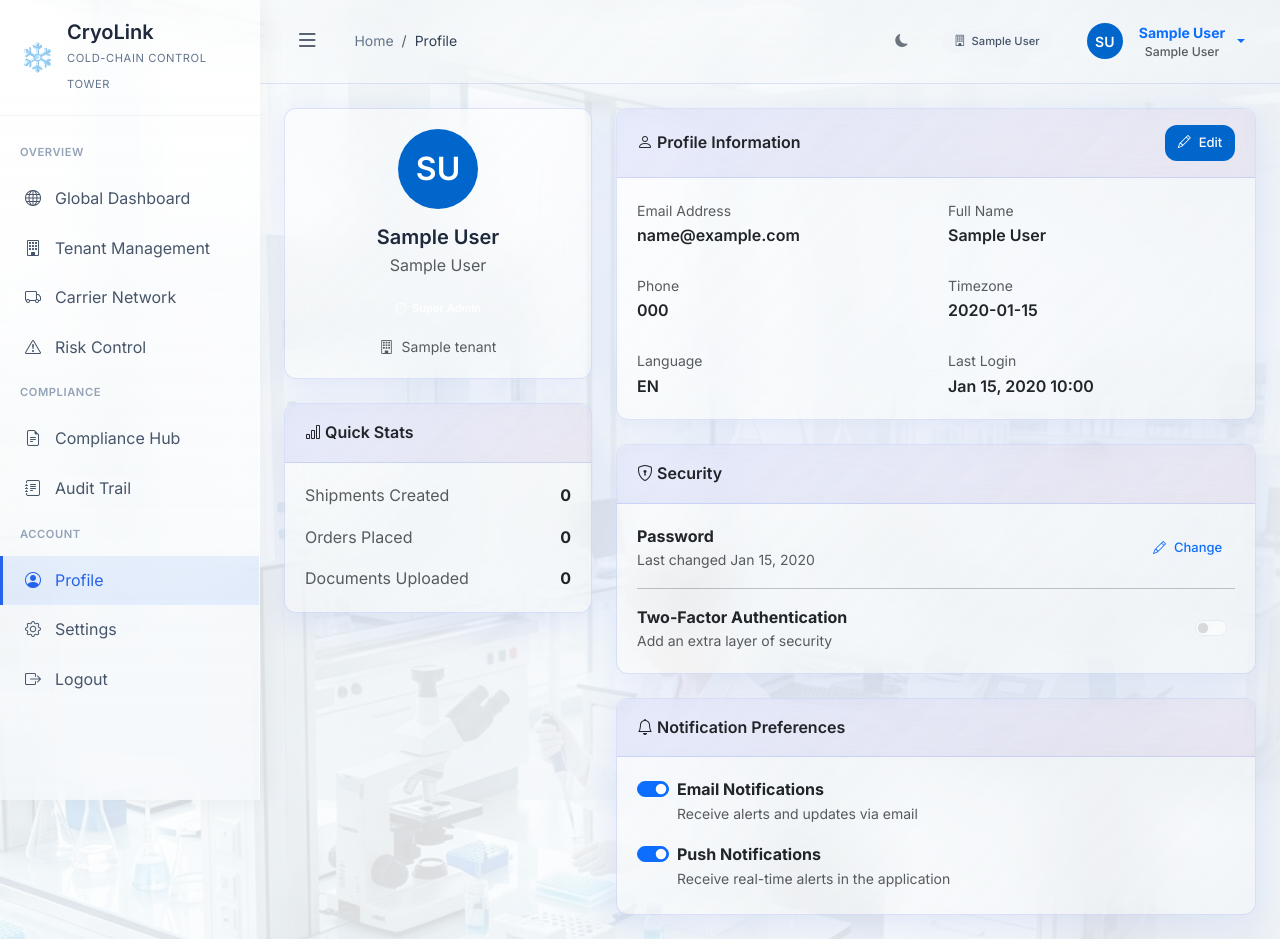
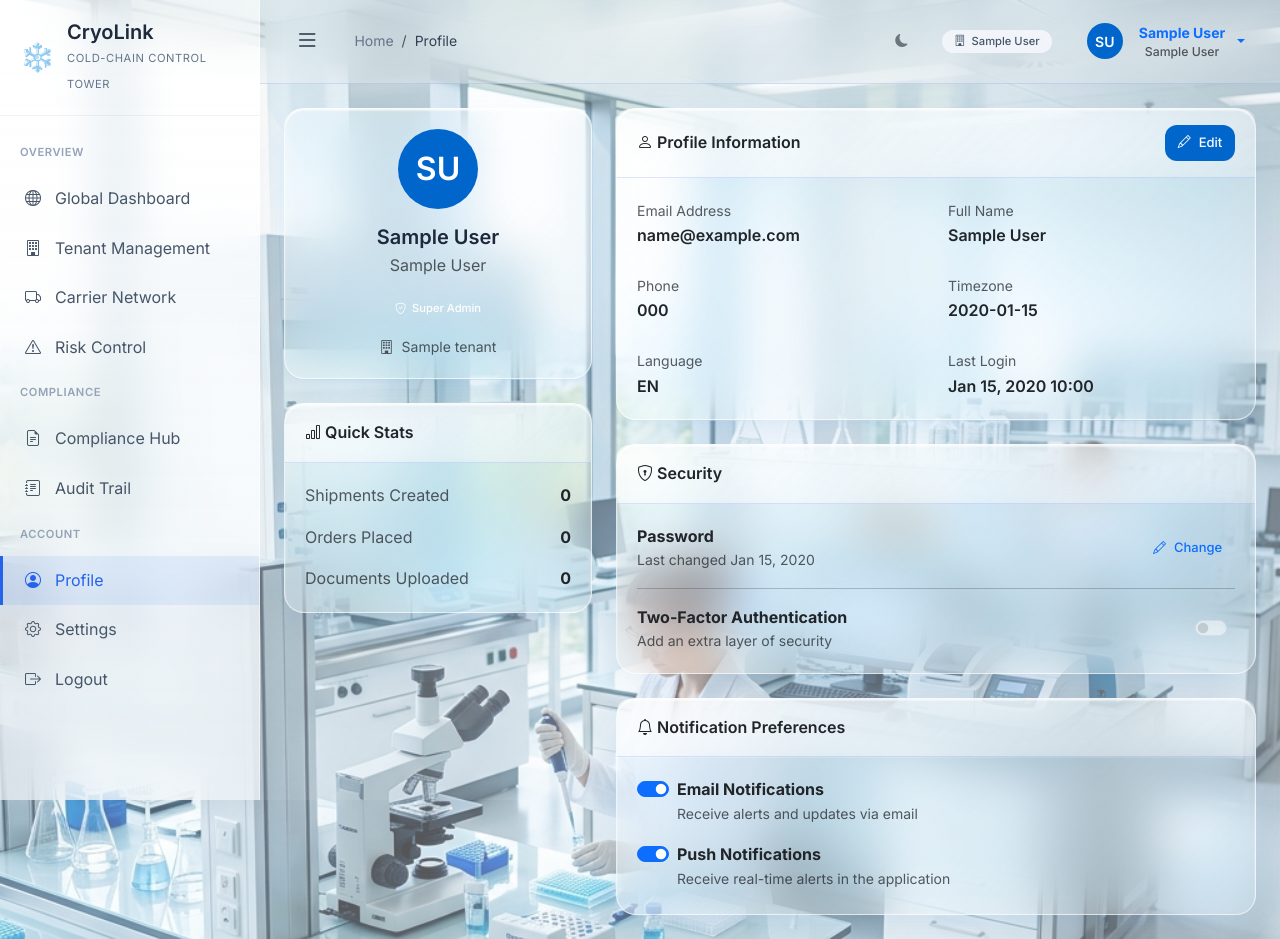
Before and after one commit to oeiaoeia/CryoLink, a Flask app: page /auth/profile in a window 1280 px wide. Run offline with Flask 3, Linux system fonts and the light colour scheme; a user stored in the database is signed in; tables that the repository leaves empty hold one stand-in row (values such as "Sample post").

Commit message:
Make cards semi-transparent and reduce body overlay to reveal background wallpaper

```diff
--- a/templates/base.html
+++ b/templates/base.html
@@ -241,14 +241,14 @@
 
     [data-theme="dark"] body {
         color: #f1f5f9;
-        background: linear-gradient(135deg, rgba(15, 23, 42, 0.85) 0%, rgba(2, 6, 23, 0.95) 100%),
+        background: linear-gradient(135deg, rgba(15, 23, 42, 0.35) 0%, rgba(2, 6, 23, 0.50) 100%),
                     url("{{ url_for('static', filename='img/app_bg.png') }}") no-repeat center center fixed !important;
         background-size: cover !important;
     }
 
     [data-theme="light"] body {
-        color: #334155;
-        background: linear-gradient(135deg, rgba(255, 255, 255, 0.85) 0%, rgba(241, 245, 249, 0.95) 100%),
+        color: #1e293b;
+        background: linear-gradient(135deg, rgba(255, 255, 255, 0.30) 0%, rgba(241, 245, 249, 0.45) 100%),
                     url("{{ url_for('static', filename='img/app_bg_light.png') }}") no-repeat center center fixed !important;
         background-size: cover !important;
     }
@@ -742,32 +742,36 @@
         border-color: #475569 !important;
     }
 
-    /* Card Backgrounds - Glassmorphism Everywhere */
+    /* Card Backgrounds - Liquid Translucent Glass */
     [data-theme="dark"] .card {
-        background: linear-gradient(135deg, rgba(20, 28, 41, 0.85) 0%, rgba(35, 45, 60, 0.75) 100%);
-        backdrop-filter: blur(20px);
-        -webkit-backdrop-filter: blur(20px);
-        border: 1px solid rgba(255, 255, 255, 0.1);
-        box-shadow: 0 8px 32px 0 rgba(0, 0, 0, 0.3);
+        background: linear-gradient(135deg, rgba(30, 41, 59, var(--glass-opacity-high, 0.30)) 0%, rgba(15, 23, 42, var(--glass-opacity-low, 0.20)) 100%) !important;
+        backdrop-filter: blur(24px) saturate(190%) !important;
+        -webkit-backdrop-filter: blur(24px) saturate(190%) !important;
+        border: 1px solid rgba(255, 255, 255, 0.15) !important;
+        border-top: 1.5px solid rgba(255, 255, 255, 0.35) !important;
+        box-shadow: inset 0 1px 1px 0 rgba(255, 255, 255, 0.2), 0 16px 40px -10px rgba(0, 0, 0, 0.5) !important;
+        border-radius: 20px !important;
     }
 
     [data-theme="light"] .card {
-        background: linear-gradient(135deg, rgba(255, 255, 255, 0.4) 0%, rgba(248, 250, 252, 0.3) 100%);
-        backdrop-filter: blur(20px);
-        -webkit-backdrop-filter: blur(20px);
-        border: 1px solid rgba(102, 126, 234, 0.2);
-        box-shadow: 0 8px 32px 0 rgba(102, 126, 234, 0.15);
+        background: linear-gradient(135deg, rgba(255, 255, 255, var(--glass-opacity-high, 0.30)) 0%, rgba(248, 250, 252, var(--glass-opacity-low, 0.15)) 100%) !important;
+        backdrop-filter: blur(24px) saturate(190%) !important;
+        -webkit-backdrop-filter: blur(24px) saturate(190%) !important;
+        border: 1px solid rgba(255, 255, 255, 0.6) !important;
+        border-top: 1.5px solid rgba(255, 255, 255, 0.85) !important;
+        box-shadow: inset 0 1.5px 1.5px 0 rgba(255, 255, 255, 0.8), 0 14px 40px -10px rgba(0, 102, 204, 0.15) !important;
+        border-radius: 20px !important;
     }
 
     [data-theme="dark"] .card-header {
-        background: linear-gradient(135deg, rgba(35, 45, 60, 0.8) 0%, rgba(50, 65, 80, 0.7) 100%);
-        backdrop-filter: blur(10px);
-        -webkit-backdrop-filter: blur(10px);
-        border-color: rgba(255, 255, 255, 0.1);
+        background: linear-gradient(135deg, rgba(35, 45, 60, 0.4) 0%, rgba(50, 65, 80, 0.3) 100%) !important;
+        backdrop-filter: blur(16px) !important;
+        -webkit-backdrop-filter: blur(16px) !important;
+        border-color: rgba(255, 255, 255, 0.15) !important;
     }
 
     [data-theme="light"] .card-header {
-        background: linear-gradient(135deg, rgba(102, 126, 234, 0.15) 0%, rgba(118, 75, 162, 0.1) 100%);
+        background: linear-gradient(135deg, rgba(255, 255, 255, 0.45) 0%, rgba(240, 244, 248, 0.3) 100%) !important;
         backdrop-filter: blur(10px);
         -webkit-backdrop-filter: blur(10px);
         border-color: rgba(102, 126, 234, 0.2);
```
Also changed, not shown: static/css/glassmorphism.css (+4 -4 lines).
